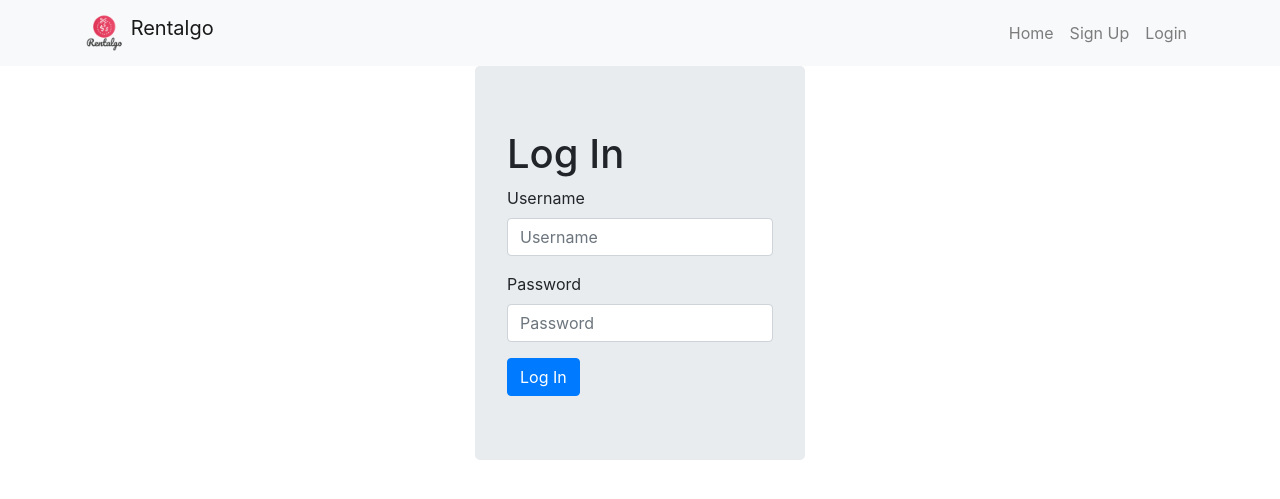
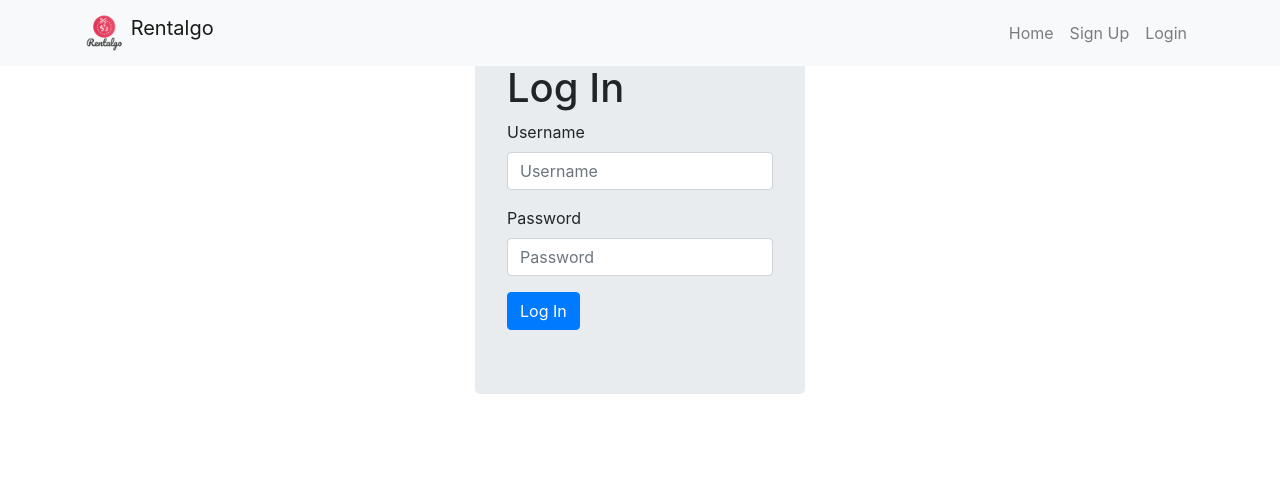
Before and after one commit to pranavelric/Rental-management-system, a Django app: page /accounts/login/ in a window 1280 px wide. Shown: the top 499 px of the page. Run offline with Django 3.2, Linux system fonts and the light colour scheme; some libraries are stand-ins or nearby versions.

Commit message:
update base.html

```diff
--- a/Rentalgo/rentalgo/templates/base.html
+++ b/Rentalgo/rentalgo/templates/base.html
@@ -12,9 +12,11 @@
     <script type="text/javascript" src="https://cdn.jsdelivr.net/momentjs/latest/moment.min.js"></script>
     <script type="text/javascript" src="https://cdn.jsdelivr.net/npm/daterangepicker/daterangepicker.min.js"></script>
     <link rel="stylesheet" type="text/css" href="https://cdn.jsdelivr.net/npm/daterangepicker/daterangepicker.css" />
+    <link rel="stylesheet" href="{% static 'css/main.css' %}">
+    <link rel="shortcut icon" href="{% static 'favicon.png' %}" type="image/x-icon">
   </head>
   <body>
-    <nav class="navbar navbar-expand-lg navbar-light bg-light">
+    <nav class="navbar navbar-expand-lg fixed-top navbar-light bg-light">
       <div class="container">
         <a class="navbar-brand" href="{% url 'home' %}">
           <img src="{% static 'logo.png' %}" height=40 width=40 class="d-inline-block align-top"/>
@@ -44,7 +46,7 @@
         </div>
       </div>
     </nav>
-    <div class="container">
+    <div id="content" class="container">
       {% block content %}
       {% endblock %}
     </div>
```
